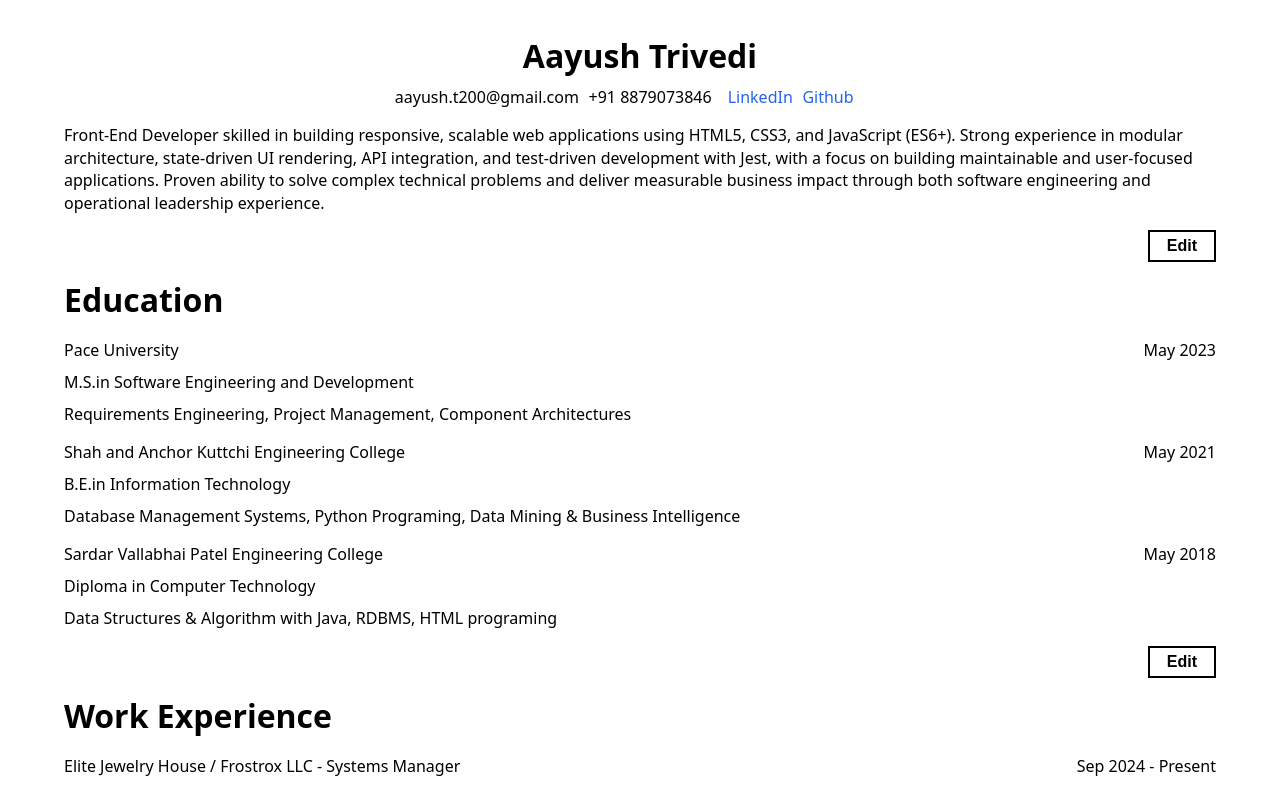
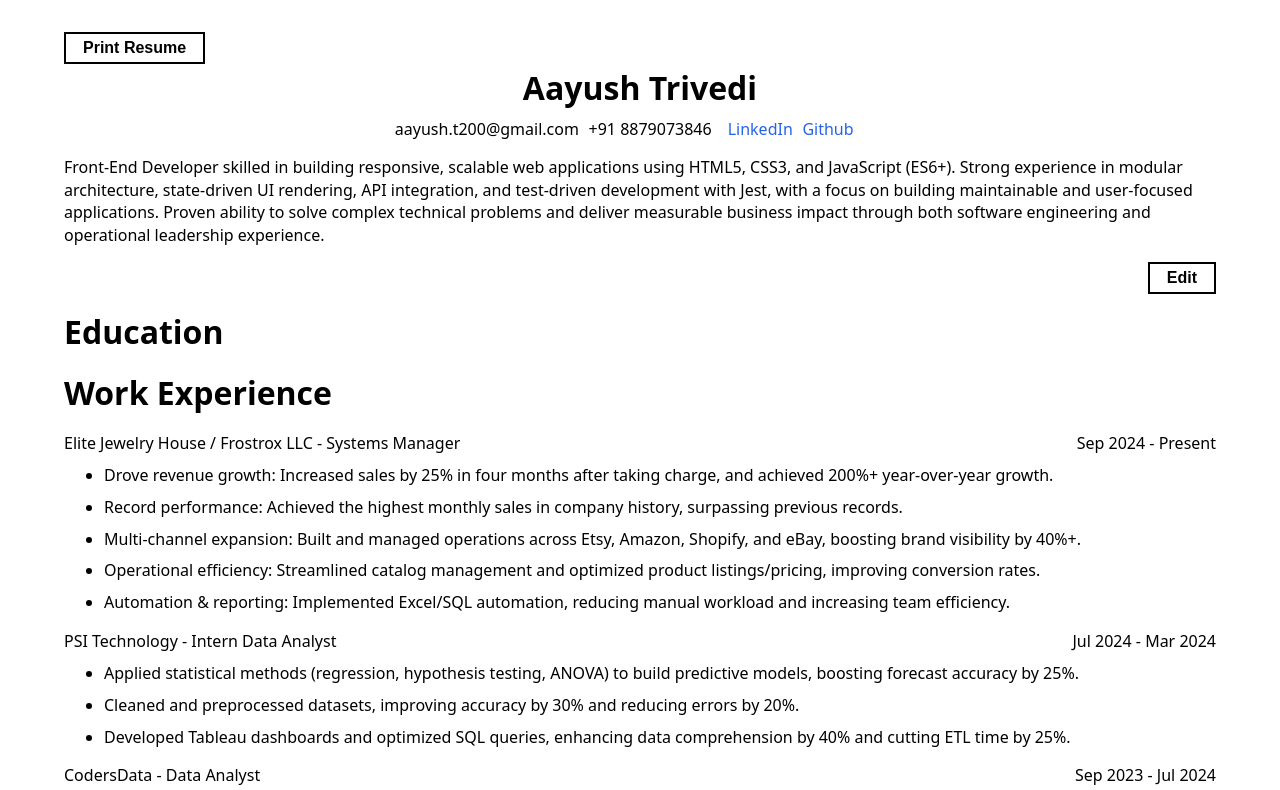
Before and after one commit to aayusht200/CV-Builder-App, a React (Vite) app in the folder CV-Builder-App/: page / in a window 1280 px wide. Shown: the top 790 px of the page. Built offline with nearby package versions, Linux system fonts and the light colour scheme.

Commit message:
feat: implement print mode functionality and refactor component structure for dynamic rendering

```diff
--- a/CV-Builder-App/src/App.jsx
+++ b/CV-Builder-App/src/App.jsx
@@ -9,22 +9,52 @@ import './App.css';
 import Sequence from './components/Sequence';
 export default function App() {
     const [currentData, setCurrentData] = useState(data);
+    const [isPrintMode, setPrintMode] = useState(false);
+    const currentSequence = Object.keys(currentData.Sequence);
+
     function updateCurrentData(section, newData) {
         setCurrentData((prev) => ({
             ...prev,
             [section]: newData,
         }));
     }
+    function updatePrintState() {
+        console.log(isPrintMode);
+        setPrintMode(true);
+        console.log(isPrintMode);
+    }
     return (
         <div className="app">
+            <button type="button" className="btn" onClick={updatePrintState}>
+                Print Resume
+            </button>
             <div className="container">
-                <GeneralInfo data={currentData.GeneralInfo} onSave={updateCurrentData} />
-                <Education data={currentData.Education} onSave={updateCurrentData} />
-                <Experience data={currentData.Experience} onSave={updateCurrentData} />
-                <Projects data={currentData.Project} onSave={updateCurrentData} />
-                <Skills data={currentData.Skills} onSave={updateCurrentData} />
-                <Sequence data={currentData.Sequence} onSave={updateCurrentData} />
+                <RenderApp data={currentData} onSave={updateCurrentData} printMode={isPrintMode} />
+                <Sequence data={currentData.Sequence} onSave={updateCurrentData} printMode={isPrintMode} />
             </div>
         </div>
     );
 }
+function RenderApp({ data, onSave, printMode }) {
+    const components = {
+        GeneralInfo,
+        Education,
+        Experience,
+        Projects,
+        Skills,
+    };
+
+    const currentSequence = Object.entries(data.Sequence)
+        .sort((a, b) => a[1] - b[1])
+        .map(([key]) => key);
+
+    return (
+        <>
+            {currentSequence.map((item) => {
+                const Component = components[item];
+
+                return <Component key={item} data={data[item]} onSave={onSave} printMode={printMode} />;
+            })}
+        </>
+    );
+}
--- a/CV-Builder-App/src/assets/data.js
+++ b/CV-Builder-App/src/assets/data.js
@@ -105,7 +105,7 @@ export const data = {
             ],
         },
     ],
-    Project: [
+    Projects: [
         {
             id: 1,
             projectTitle: 'Battleship Game',
--- a/CV-Builder-App/src/components/Education.jsx
+++ b/CV-Builder-App/src/components/Education.jsx
@@ -1,13 +1,15 @@
 import { useState } from 'react';
+import FormControl from './FormControl';
+import Input from './Input';
 import '../styles/Education.css';
-export default function Education({ data, onSave }) {
+export default function Education({ data, onSave, printMode }) {
     const [viewMode, setViewMode] = useState('preview');
     function updateView() {
         setViewMode((prev) => (prev === 'preview' ? 'edit' : 'preview'));
     }
     const componentUI =
         viewMode === 'preview' ? (
-            <Preview data={data} onClick={updateView} />
+            <Preview data={data} onClick={updateView} printMode={printMode} />
         ) : (
             <Edit data={data} onSubmit={updateView} onSave={onSave} />
         );
@@ -19,20 +21,25 @@ export default function Education({ data, onSave }) {
     );
 }
 
-function Preview({ data, onClick }) {
-    return (
+function Preview({ data, onClick, printMode }) {
+    if (printMode) {
+        return (
+            <>
+                {data.map((university) => (
+                    <UniversityInfo data={university} key={university.id}></UniversityInfo>
+                ))}
+            </>
+        );
+    } else {
         <>
             {data.map((university) => (
                 <UniversityInfo data={university} key={university.id}></UniversityInfo>
             ))}
-            <div className="formControl">
-                <button type="button" className="btn" onClick={onClick}>
-                    Edit
-                </button>
-            </div>
-        </>
-    );
+            <FormControl onClick={onClick} />
+        </>;
+    }
 }
+
 function UniversityInfo({ data }) {
     return (
         <div className="UniversityInfo">
@@ -156,21 +163,3 @@ function UniversityInfoEdit({ data, onChange, onRemove }) {
         </div>
     );
 }
-
-function Input({ id, type, value, onChange, label, pattern, title }) {
-    return (
-        <>
-            <label htmlFor={id}>{label} :</label>
-            <input
-                type={type}
-                value={value}
-                onChange={onChange}
-                id={id}
-                name={id}
-                pattern={pattern}
-                title={title}
-                required
-            />
-        </>
-    );
-}
--- /dev/null
+++ b/CV-Builder-App/src/components/FormControl.jsx
@@ -0,0 +1,11 @@
+export default function FormControl({ onClick }) {
+    return (
+        <>
+            <div className="formControl">
+                <button type="button" className="btn" onClick={onClick}>
+                    Edit
+                </button>
+            </div>
+        </>
+    );
+}
--- a/CV-Builder-App/src/components/GeneralInfo.jsx
+++ b/CV-Builder-App/src/components/GeneralInfo.jsx
@@ -1,20 +1,34 @@
 import { useState } from 'react';
+import FormControl from './FormControl';
+import Input from './Input';
 import '../styles/GeneralInfo.css';
-export default function GeneralInfo({ data, onSave }) {
+export default function GeneralInfo({ data, onSave, printMode }) {
     const [viewMode, setViewMode] = useState('preview');
     function updateView() {
         setViewMode((prev) => (prev === 'preview' ? 'edit' : 'preview'));
     }
     const componentUI =
         viewMode === 'preview' ? (
-            <Preview data={data} onClick={updateView} />
+            <Preview data={data} onClick={updateView} printMode={printMode} />
         ) : (
             <Edit data={data} onSubmit={updateView} onSave={onSave} />
         );
     return <div className={`GeneralInfo ${viewMode}`}>{componentUI}</div>;
 }
 
-function Preview({ data, onClick }) {
+function Preview({ data, onClick, printMode }) {
+    if (printMode) {
+        return <PreviewMode data={data} />;
+    } else {
+        return (
+            <>
+                <PreviewMode data={data} />
+                <FormControl onClick={onClick} />
+            </>
+        );
+    }
+}
+function PreviewMode({ data }) {
     return (
         <>
             <div className="userName">
@@ -35,14 +49,10 @@ function Preview({ data, onClick }) {
                 </a>
             </div>
             <div className="SummarySection">{data.summary}</div>
-            <div className="formControl">
-                <button type="button" className="btn" onClick={onClick}>
-                    Edit
-                </button>
-            </div>
         </>
     );
 }
+
 function Edit({ data, onSubmit, onSave }) {
     const [newData, setNewData] = useState(data);
 
@@ -113,11 +123,3 @@ function Edit({ data, onSubmit, onSave }) {
         </form>
     );
 }
-function Input({ id, type, value, onChange, label, pattern, title }) {
-    return (
-        <>
-            <label htmlFor={id}>{label} :</label>
-            <input type={type} value={value} onChange={onChange} id={id} name={id} pattern={pattern} title={title} />
-        </>
-    );
-}
--- /dev/null
+++ b/CV-Builder-App/src/components/Input.jsx
@@ -0,0 +1,8 @@
+export default function Input({ id, type, value, onChange, label, pattern, title }) {
+    return (
+        <>
+            <label htmlFor={id}>{label} :</label>
+            <input type={type} value={value} onChange={onChange} id={id} name={id} pattern={pattern} title={title} />
+        </>
+    );
+}
--- a/CV-Builder-App/src/components/Projects.jsx
+++ b/CV-Builder-App/src/components/Projects.jsx
@@ -1,8 +1,9 @@
 //projectTitle,domain,startDate,endDate,projectDesc,projectLinks
 import '../styles/Projects.css';
 import { useState } from 'react';
-export default function Projects({ data, onSave }) {
+export default function Project({ data, onSave }) {
     const [viewMode, setViewMode] = useState('preview');
+
     function updateView() {
         setViewMode((prev) => (prev === 'preview' ? 'edit' : 'preview'));
     }
```
